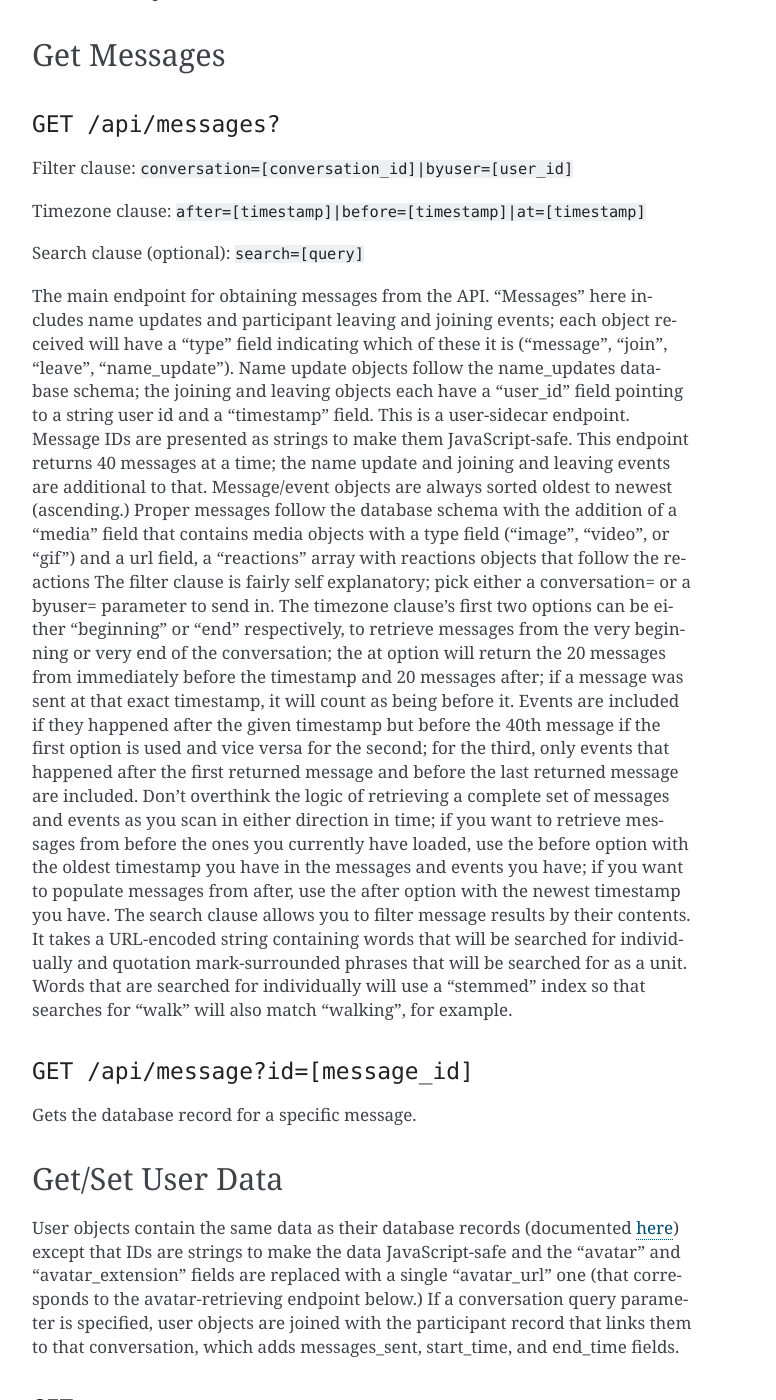
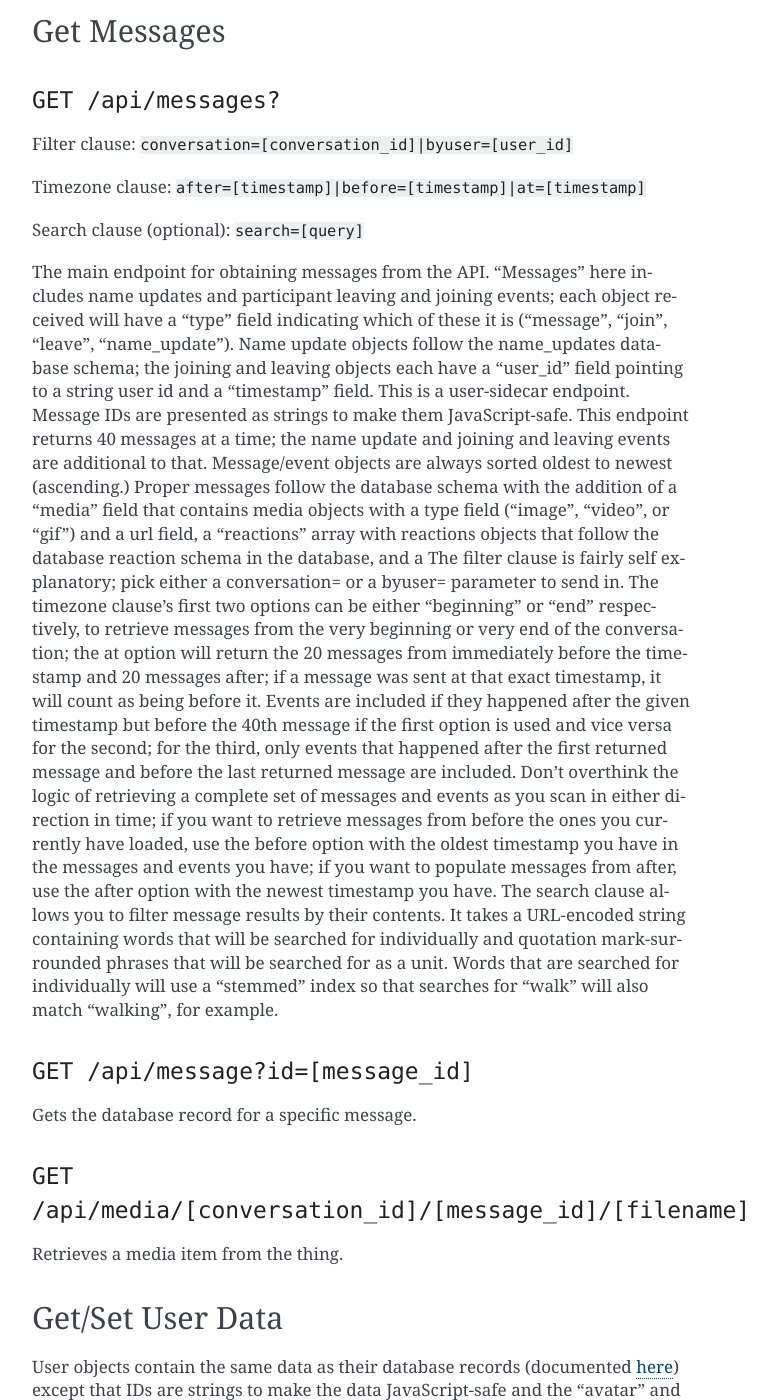
Before and after one commit to toBeOfUse/Twitter-Archive-Browser, a Sphinx documentation site: the page built from docs/api.rst, in a window 1280 px wide and 1400 px high, scrolled down 2041 px. Shown: the whole window, without its empty margins (388-1164 px from the left). Built offline with Sphinx 7.4.7, drawn with Linux system fonts in a browser that asks for light colours; some of the changed text lies outside the part shown.

```diff
--- a/docs/api.rst
+++ b/docs/api.rst
@@ -64,7 +64,7 @@
 Search clause (optional): ``search=[query]``
 
 The main endpoint for obtaining messages from the API. "Messages" here includes name updates and participant leaving and joining events; each object received will have a "type" field indicating which of these it is ("message", "join", "leave", "name_update"). Name update objects follow the name_updates database schema; the joining and leaving objects each have a "user_id" field pointing to a string user id and a "timestamp" field. This is a user-sidecar endpoint. Message IDs are presented as strings to make them JavaScript-safe. This endpoint returns 40 messages at a time; the name update and joining and leaving events are additional to that. Message/event objects are always sorted oldest to newest (ascending.)
-Proper messages follow the database schema with the addition of a "media" field that contains media objects with a type field ("image", "video", or "gif") and a url field, a "reactions" array with reactions objects that follow the reactions
+Proper messages follow the database schema with the addition of a "media" field that contains media objects with a type field ("image", "video", or "gif") and a url field, a "reactions" array with reactions objects that follow the database reaction schema in the database, and a
 The filter clause is fairly self explanatory; pick either a conversation= or a byuser= parameter to send in.
 The timezone clause's first two options can be either "beginning" or "end" respectively, to retrieve messages from the very beginning or very end of the conversation; the at option will return the 20 messages from immediately before the timestamp and 20 messages after; if a message was sent at that exact timestamp, it will count as being before it. Events are included if they happened after the given timestamp but before the 40th message if the first option is used and vice versa for the second; for the third, only events that happened after the first returned message and before the last returned message are included. Don't overthink the logic of retrieving a complete set of messages and events as you scan in either direction in time; if you want to retrieve messages from before the ones you currently have loaded, use the before option with the oldest timestamp you have in the messages and events you have; if you want to populate messages from after, use the after option with the newest timestamp you have.
 The search clause allows you to filter message results by their contents. It takes a URL-encoded string containing words that will be searched for individually and quotation mark-surrounded phrases that will be searched for as a unit. Words that are searched for individually will use a "stemmed" index so that searches for "walk" will also match "walking", for example.
@@ -73,6 +73,11 @@
 ---------------------------------------
 
 Gets the database record for a specific message.
+
+``GET /api/media/[conversation_id]/[message_id]/[filename]``
+---------------------------------------------------------------
+
+Retrieves a media item from the thing.
 
 Get/Set User Data
 ===================
```
Also changed, not shown: other parts of docs/api.rst (+3 -3 lines), 1 other file.
